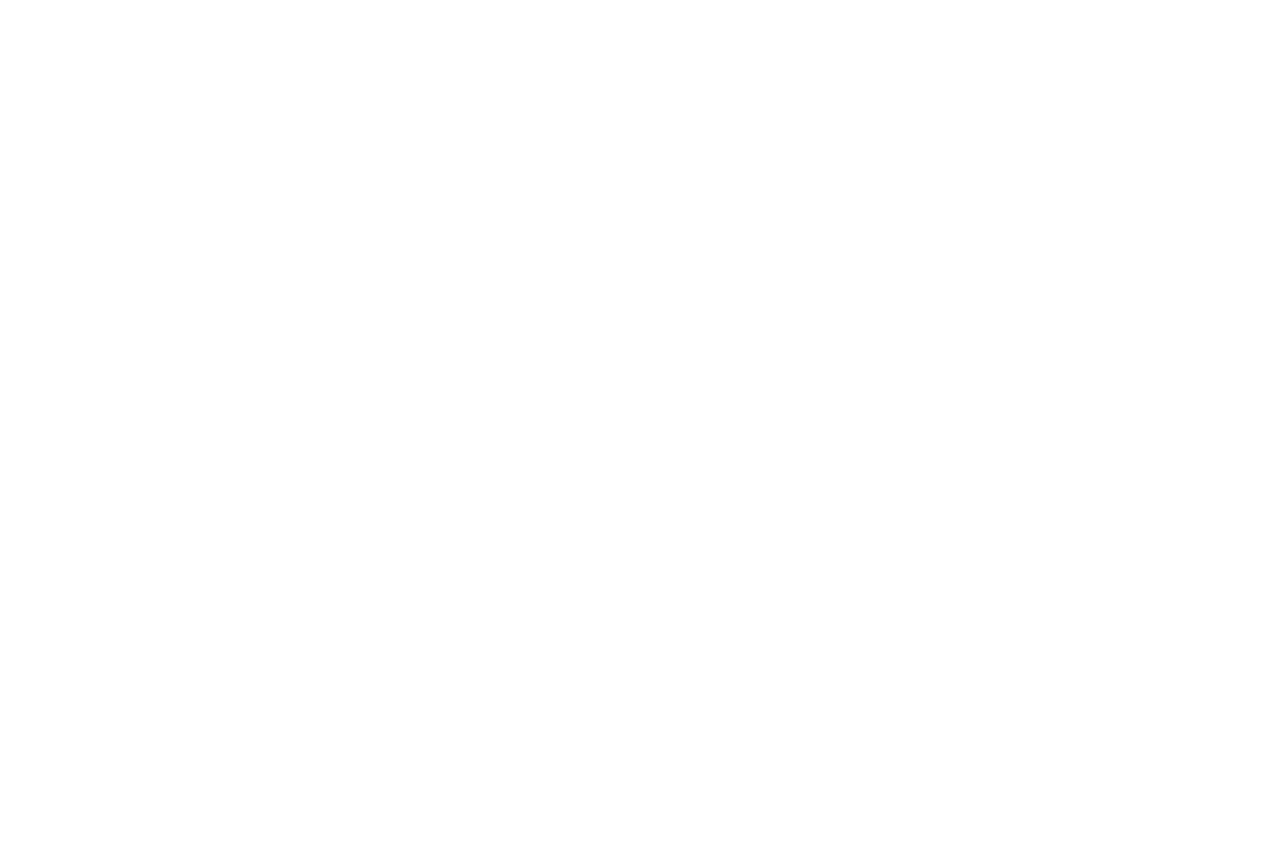
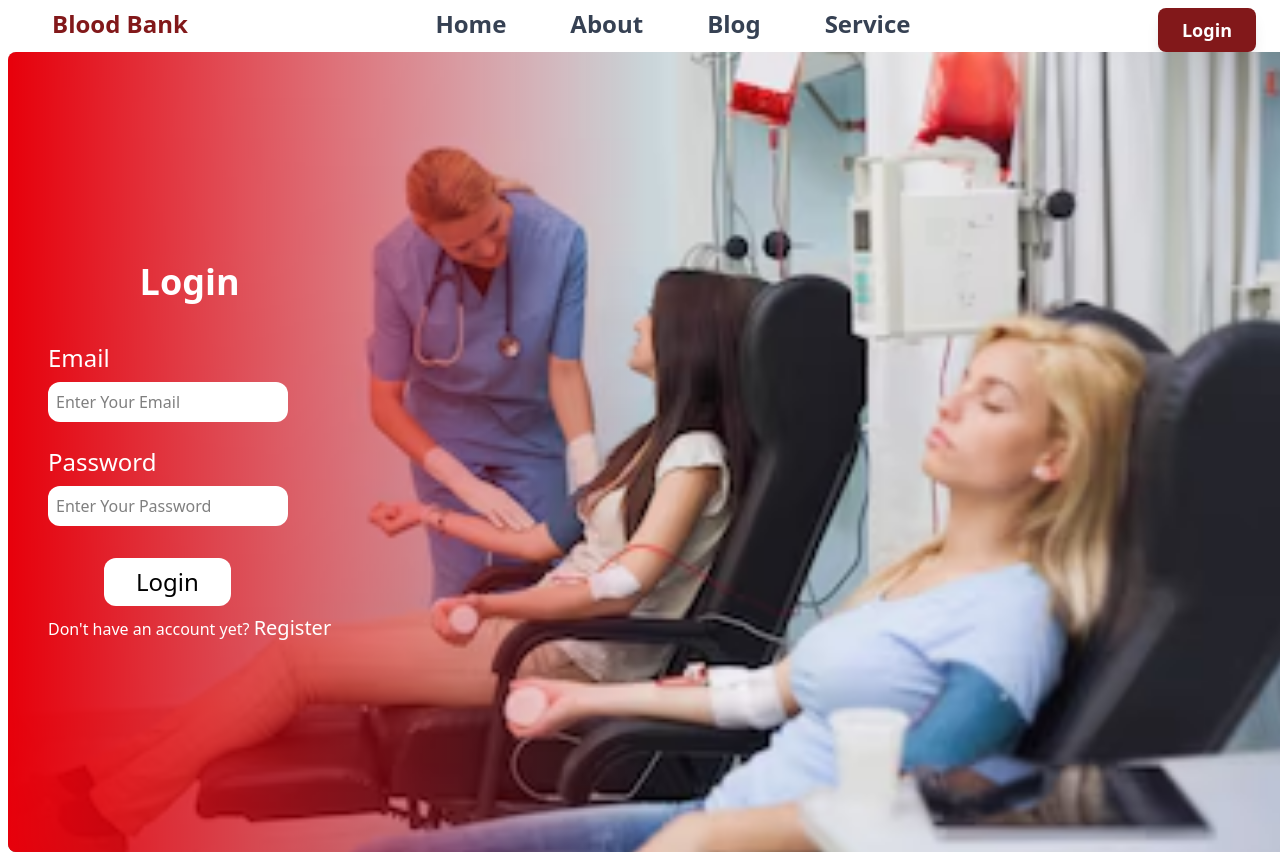
Before and after one commit to sumayoaadam/Blood-Bank, a React (Vite) app: page /login in a window 1280 px wide. Before the commit this address had no page. Before the commit the page ends 800 px from the top, so only its background shows below. Built offline with nearby package versions, Linux system fonts and the light colour scheme.

Commit message:
Created initial Login Page layout and styling

```diff
--- a/package.json
+++ b/package.json
@@ -11,11 +11,13 @@
   },
   "dependencies": {
     "@tailwindcss/vite": "^4.1.3",
+    "axios": "^1.8.4",
     "framer-motion": "^12.7.1",
     "react": "^19.0.0",
     "react-dom": "^19.0.0",
     "react-router": "^7.5.0",
     "react-router-dom": "^7.5.0",
+    "react-toastify": "^11.0.5",
     "tailwindcss": "^4.1.3"
   },
   "devDependencies": {
--- a/src/App.jsx
+++ b/src/App.jsx
@@ -4,6 +4,9 @@
 import About from "./pages/About"
 import Blog from "./pages/Blog";
 import Services from "./components/Services"
+import Login from "./pages/Login"
+import Register from "./pages/Register";
+
 
 function App(){
   return(
@@ -15,6 +18,10 @@
                 <Route path="/about" element={<About />} />
                 <Route path="/blog" element={<Blog />} />
                 <Route path="/service" element={<Services />} />
+                <Route path="/login" element={<Login />} />
+                <Route path="/register" element={<Register />} />
+
+
             </Route>
       </Routes>
     </Router>
--- a/src/components/Header.jsx
+++ b/src/components/Header.jsx
@@ -18,12 +18,21 @@
                 <li><Link to="/about" className="hover:text-red-700">About</Link></li>
                 <li><Link to="/blog" className="hover:text-red-700">Blog</Link></li>
                 <li><Link to="/service" className="hover:text-red-700">Service</Link></li>
+
             </ul>
+            <div className="flex items-center space-x-4">
+                <Link to="/login">
+                    <button className="hidden md:block bg-red-900 text-white px-6 py-2 rounded-lg text-lg font-semibold shadow-lg hover:bg-red-700 transition-all">
+                        Login
+                    </button>
+                </Link>
+                </div>
 
-            <button
+
+            {/* <button
                 className="bg-red-900 text-white text-xl font-semibold px-12 py-2 rounded-lg mb-4" onClick={toggleLogin}>Login</button>
 
-            {showLogin && <LoginForm onClose={toggleLogin} />}
+            {showLogin && <Login onClose={toggleLogin} />} */}
         </div>
     );
 }
--- /dev/null
+++ b/src/pages/Login.jsx
@@ -0,0 +1,92 @@
+
+import { Link, useNavigate } from "react-router-dom"
+import axios from "axios"
+import { ToastContainer, toast } from 'react-toastify';
+import 'react-toastify/dist/ReactToastify.css';
+import { useState } from "react";
+import { motion } from "framer-motion";
+import bgImg from "../assets/bgImg.png";
+
+
+
+function Login() {
+
+    const [email, setEmail] = useState("")
+    const [password, setPassowrd] = useState("")
+
+    const navigate = useNavigate()
+
+    const handleLoginUser = (e) => {
+        e.preventDefault()
+        axios.post("http://localhost:9000/login/user", {
+            "email": email,
+            "password": password
+        }).then((res) => {
+            if(res.data.error){
+                toast(`Incorrect email or password`, {
+                    position: "top-right",
+                    autoClose: 2000,
+                    hideProgressBar: false,
+                })
+            }
+            else if(res.data.isApproved === false){
+                toast(`this user is not Accepted`, {
+                    position: "top-right",
+                    autoClose: 2000,
+                    hideProgressBar: false,
+                })
+            }
+            else{
+                toast(`suucessfully login`, {
+                    position: "top-right",
+                    autoClose: 2000,
+                    hideProgressBar: false,
+                    onClose: () => navigate("/dashboard")
+                })
+                localStorage.setItem("user", JSON.stringify(res.data))
+            }
+        }).catch((error) => console.log(error))
+    }
+
+    return <div className="relative w-full h-screen flex items-center justify-start overflow-hidden rounded-lg ml-2 mr-2">
+    {/* Background Image with Animation */}
+    <motion.div
+      className="absolute inset-0 w-full h-full bg-no-repeat bg-cover bg-center"
+      style={{ backgroundImage: `url(${bgImg})` }}
+      initial={{ x: 0, opacity: 0 }}
+      animate={{ x: 0, opacity: 100 }}
+      transition={{ duration: 1.5 }}
+    ></motion.div>
+
+    {/* Gradient Background */}
+    <div className="absolute inset-0 w-1/2 h-full bg-gradient-to-r from-red-600 to-transparent  "></div>
+
+    {/* Content */}
+    <motion.div
+    className="relative z-10 max-w-lg p-10 text-white"
+    initial={{ opacity: 0, x: -50 }}
+    animate={{ opacity: 1, x: 0 }}
+    transition={{ duration: 1.5 }}
+  >
+  <h1 className="text-4xl text-textColor font-semibold text-center">Login</h1>
+
+  <form className="pt-10">
+      <label className="text-2xl text-textColor">Email</label> <br />
+      <input value={email} onChange={(e) => setEmail(e.target.value)} className="w-60 h-10 rounded-xl outline-none p-2 mt-2 mb-6 bg-white text-black" type="text" placeholder="Enter Your Email" /> <br />
+      <label className="text-2xl text-textColor">Password</label> <br />
+      <input value={password} onChange={(e) => setPassowrd(e.target.value)} className="w-60 h-10 rounded-xl outline-none p-2 mt-2 mb-8 bg-white text-black" type="password" placeholder="Enter Your Password" /> <br />
+      <Link to="/Dashboard"><button  className="bg-white px-8 py-2 rounded-xl text-black text-2xl ml-14">Login</button></Link>
+  </form>
+  <p className="text-textColor pt-2">Don't have an account yet? <Link to="/register" className="text-primeryColor text-xl">Register</Link></p>
+
+
+    </motion.div>
+
+
+
+
+    <ToastContainer />
+    </div>
+}
+
+export default Login
```
Also changed, not shown: src/components/LoginForm.jsx (deleted), 1 other file (tests, documents, lock files or other folders).
